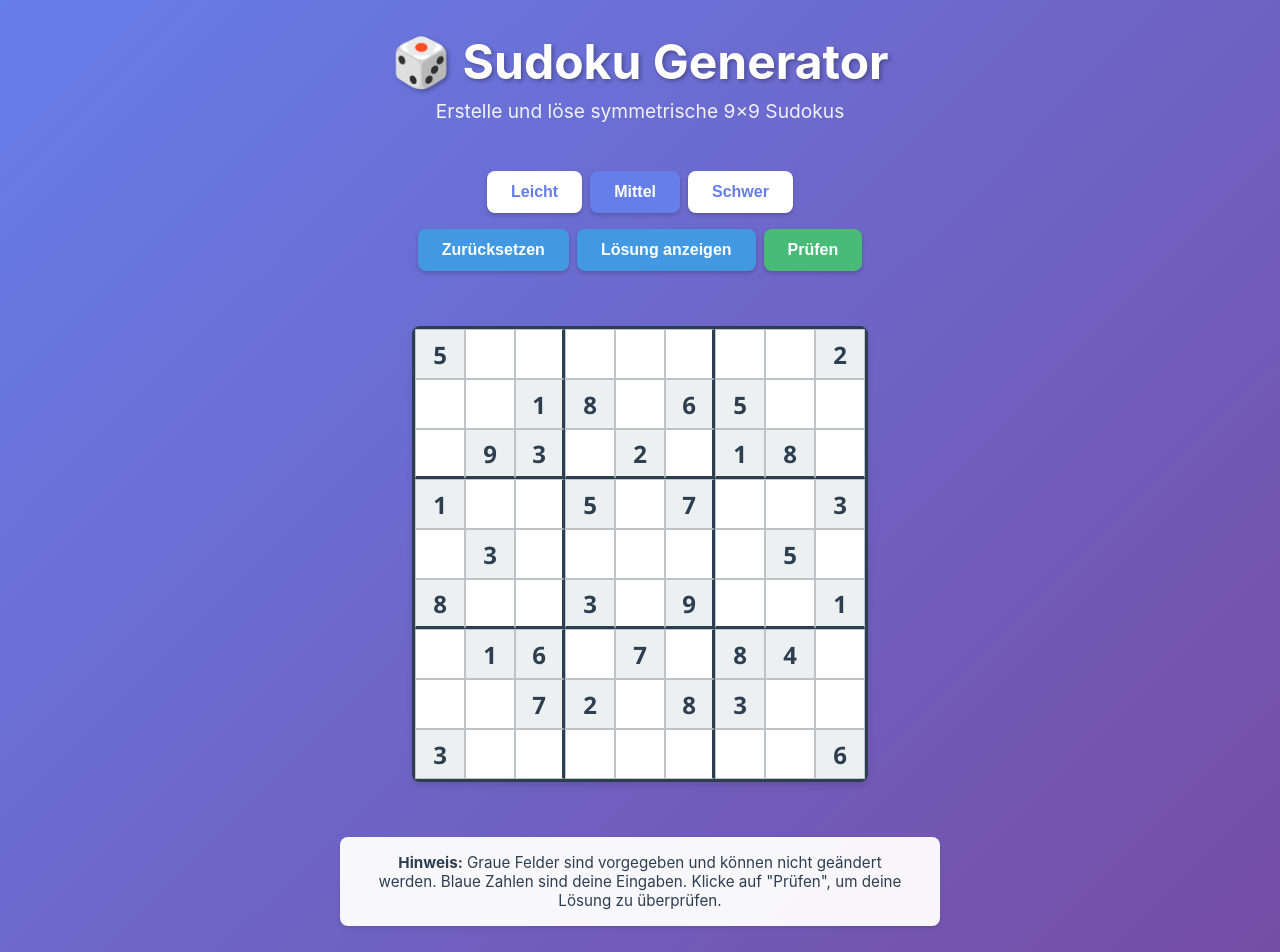
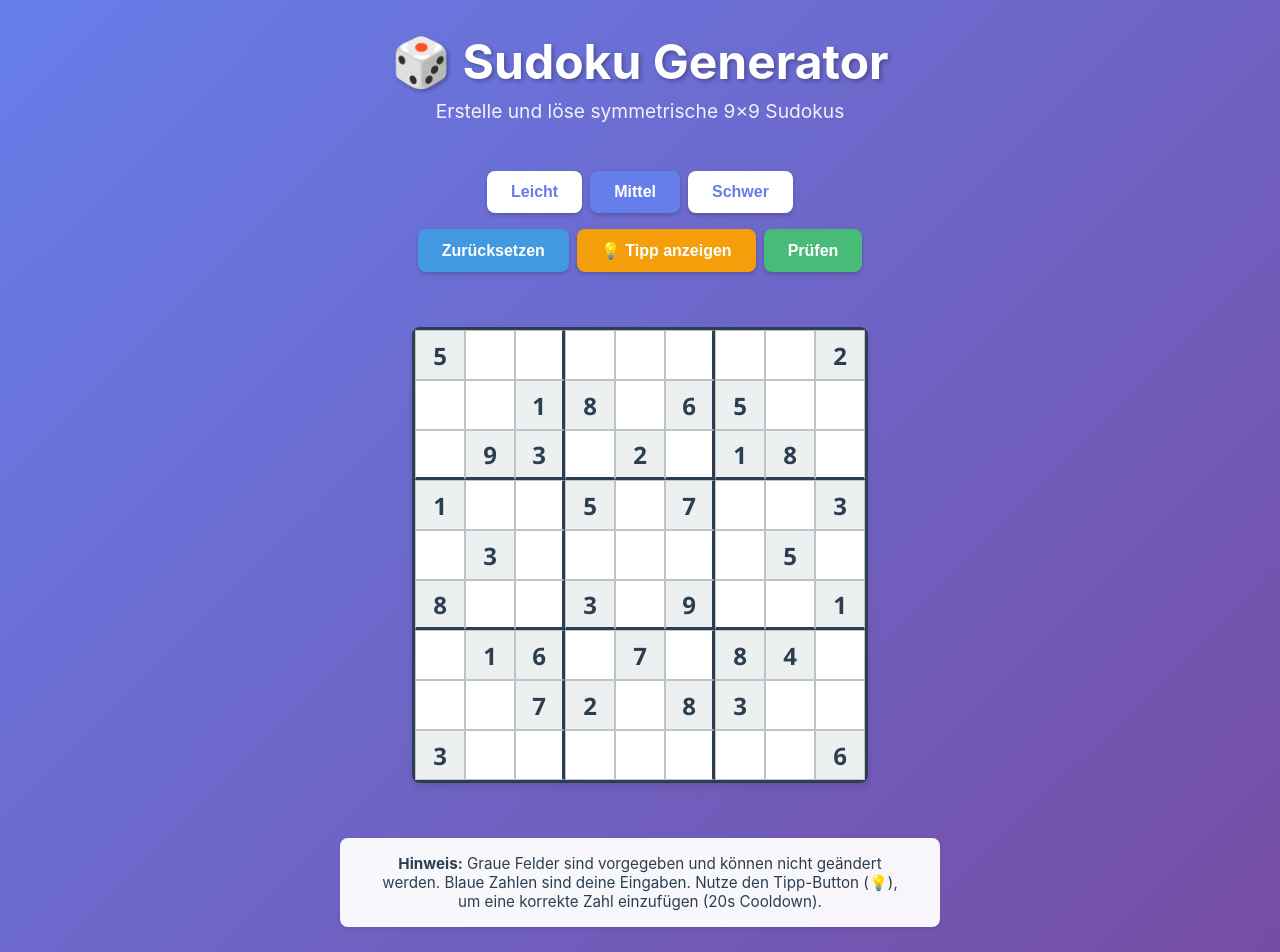
Before and after one commit to Noerdlich/sudoku-generator, a React (Create React App) app: page / in a window 1280 px wide. Shown: the top 952 px of the page. Built offline with nearby package versions, Linux system fonts and the light colour scheme.

Commit message:
Ersetze 'Lösung anzeigen' durch 'Tipp anzeigen' mit 20s Cooldown

```diff
--- a/src/App.css
+++ b/src/App.css
@@ -96,6 +96,20 @@
 
 .btn-secondary:hover:not(:disabled) {
   background-color: #3182ce;
+}
+
+.btn-hint {
+  background-color: #f59e0b;
+  color: white;
+}
+
+.btn-hint:hover:not(:disabled) {
+  background-color: #d97706;
+}
+
+.btn-hint:disabled {
+  opacity: 0.5;
+  cursor: not-allowed;
 }
 
 .board-container {
--- a/src/App.tsx
+++ b/src/App.tsx
@@ -1,4 +1,4 @@
-import React, { useState, useCallback } from 'react';
+import React, { useState, useCallback, useEffect } from 'react';
 import './App.css';
 import SudokuBoard from './components/SudokuBoard';
 import { generateSudoku, SudokuGrid } from './utils/sudokuGenerator';
@@ -21,10 +21,22 @@ function App() {
   const [difficulty, setDifficulty] = useState<'easy' | 'medium' | 'hard'>('medium');
   const [showSolution, setShowSolution] = useState(false);
   const [isGenerating, setIsGenerating] = useState(false);
+  const [hintCooldown, setHintCooldown] = useState(0);
+
+  // Cooldown Timer für Tipp-Button
+  useEffect(() => {
+    if (hintCooldown > 0) {
+      const timer = setTimeout(() => {
+        setHintCooldown(hintCooldown - 1);
+      }, 1000);
+      return () => clearTimeout(timer);
+    }
+  }, [hintCooldown]);
 
   const generateNewPuzzle = useCallback((diff: 'easy' | 'medium' | 'hard') => {
     setIsGenerating(true);
     setShowSolution(false);
+    setHintCooldown(0);
 
     // Kleine Verzögerung für bessere UX
     setTimeout(() => {
@@ -50,9 +62,36 @@ function App() {
     setShowSolution(false);
   }, []);
 
-  const toggleSolution = useCallback(() => {
-    setShowSolution(prev => !prev);
-  }, []);
+  const showHint = useCallback(() => {
+    // Finde alle leeren Zellen die noch nicht ausgefüllt sind
+    const emptyCells: [number, number][] = [];
+    for (let i = 0; i < 9; i++) {
+      for (let j = 0; j < 9; j++) {
+        if (puzzle[i][j] === 0 && userGrid[i][j] === 0) {
+          emptyCells.push([i, j]);
+        }
+      }
+    }
+
+    if (emptyCells.length === 0) {
+      alert('⚠️ Alle Felder sind bereits ausgefüllt!');
+      return;
+    }
+
+    // Wähle eine zufällige leere Zelle
+    const randomIndex = Math.floor(Math.random() * emptyCells.length);
+    const [row, col] = emptyCells[randomIndex];
+
+    // Füge die korrekte Zahl ein
+    setUserGrid(prev => {
+      const newGrid = prev.map(r => [...r]);
+      newGrid[row][col] = solution[row][col];
+      return newGrid;
+    });
+
+    // Starte Cooldown
+    setHintCooldown(20);
+  }, [puzzle, userGrid, solution]);
 
   const checkSolution = useCallback(() => {
     let correct = true;
@@ -121,11 +160,12 @@ function App() {
               Zurücksetzen
             </button>
             <button
-              className="btn btn-secondary"
-              onClick={toggleSolution}
-              disabled={isGenerating}
+              className="btn btn-hint"
+              onClick={showHint}
+              disabled={isGenerating || hintCooldown > 0}
+              title={hintCooldown > 0 ? `Warte noch ${hintCooldown} Sekunden` : 'Eine korrekte Zahl in ein zufälliges Feld einfügen'}
             >
-              {showSolution ? 'Lösung verbergen' : 'Lösung anzeigen'}
+              {hintCooldown > 0 ? `Tipp (${hintCooldown}s)` : '💡 Tipp anzeigen'}
             </button>
             <button
               className="btn btn-primary"
@@ -157,7 +197,7 @@ function App() {
         <div className="info">
           <p>
             <strong>Hinweis:</strong> Graue Felder sind vorgegeben und können nicht geändert werden.
-            Blaue Zahlen sind deine Eingaben. Klicke auf "Prüfen", um deine Lösung zu überprüfen.
+            Blaue Zahlen sind deine Eingaben. Nutze den Tipp-Button (💡), um eine korrekte Zahl einzufügen (20s Cooldown).
           </p>
         </div>
       </main>
```
